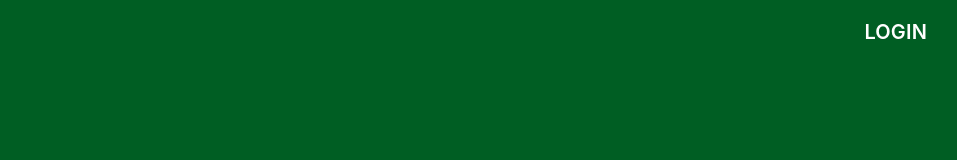
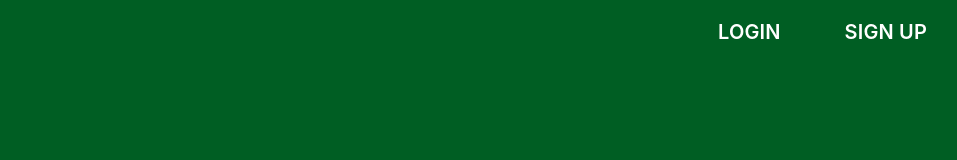
Before and after one commit to tylerpgen/golf-scores, a React (Vite) app in the folder client/: page / in a window 1280 px wide. Shown: the top 160 px of the page, without its empty margins (297-1254 px from the left). Built offline with nearby package versions, Linux system fonts and the light colour scheme.

Commit message:
added navbar login and logout function

```diff
--- a/client/src/components/Navbar.jsx
+++ b/client/src/components/Navbar.jsx
@@ -19,19 +19,62 @@ const Navbar = () => {
   return (
     <AppBar position="sticky" sx={{ background: "#005e23", boxShadow: "none" }}>
       <Toolbar sx={{ flexGrow: 1, display: "flex", justifyContent: "right" }}>
-        {isNonMobileScreens ? (
+        {isNonMobileScreens && (
+          <>
+            {userInfo ? (
+              <>
                 <Link
                   color="white"
                   variant="button"
                   underline="none"
-            href={userInfo ? "" : "/login"}
+                  href={"/"}
                   sx={{ mx: 4, "&:hover": { textDecoration: "none" } }}
                 >
-            <Typography id="username" variant="h6" fontWeight="600" fontFamily="Inter">
-              {userInfo ? userInfo.name : "Login"}
+                  <Typography variant="h6" fontWeight="600" fontFamily="Inter">
+                    {userInfo.name}
                   </Typography>
                 </Link>
-        ) : null}
+                <Link
+                  color="white"
+                  variant="button"
+                  underline="none"
+                  href={"/logout"}
+                  sx={{ mx: 4, "&:hover": { textDecoration: "none" } }}
+                >
+                  <Typography variant="h6" fontWeight="600" fontFamily="Inter">
+                    Logout
+                  </Typography>
+                </Link>
+              </>
+            ) : (
+              <>
+                <Link
+                  color="white"
+                  variant="button"
+                  underline="none"
+                  href={"/login"}
+                  sx={{ mx: 4, "&:hover": { textDecoration: "none" } }}
+                >
+                  <Typography variant="h6" fontWeight="600" fontFamily="Inter">
+                    Login
+                  </Typography>
+                </Link>
+                <Link
+                  color="white"
+                  variant="button"
+                  underline="none"
+                  href={"/register"}
+                  sx={{ mx: 4, "&:hover": { textDecoration: "none" } }}
+                >
+                  <Typography variant="h6" fontWeight="600" fontFamily="Inter">
+                    Sign Up
+                  </Typography>
+                </Link>
+              </>
+            )}
+          </>
+        )}
+
         {!isNonMobileScreens ? (
           <IconButton sx={{ ml: "auto" }}>
             <MenuIcon sx={{ color: "white", fontSize: 40 }} onClick={() => setOpen(true)} />
```
Lines whose indentation alone changed are shown as unchanged.
